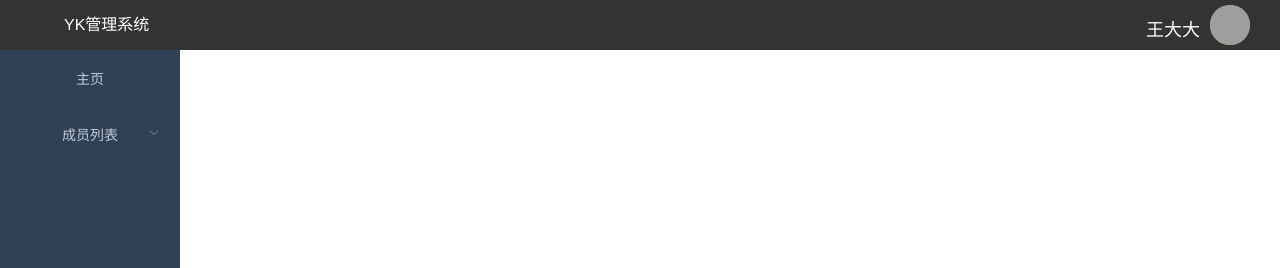
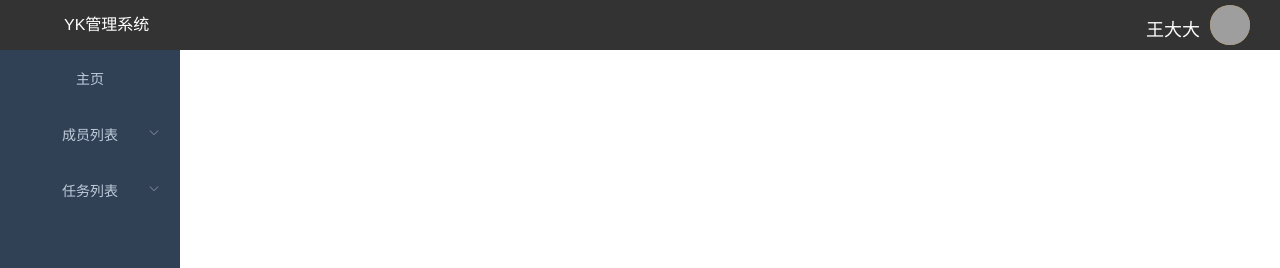
Before and after one commit to wyqvong/vue-manager-spa, a Vue app: page /#/Home in a window 1280 px wide. Shown: the top 268 px of the page. Built offline with nearby package versions, Linux system fonts and the light colour scheme; grey boxes are pictures that could not be loaded.

Commit message:
修复了单个子路由时不显示父路由的bug

```diff
--- a/src/layout/components/Sidebar/SidebarItem.vue
+++ b/src/layout/components/Sidebar/SidebarItem.vue
@@ -1,6 +1,6 @@
 <template>
   <div class="menu-wrapper">
-    <template v-if="hasOneShowingChild(item.children,item) && (!onlyOneChild.children||onlyOneChild.noShowingChildren)&&!item.alwayShow">
+    <template v-if="hasOneShowingChild(item.children,item) && (!onlyOneChild.children||onlyOneChild.noShowingChildren)&&!item.alwaysShow">
       <app-link v-if="onlyOneChild.meta" :to="resolvePath(onlyOneChild.path)">
         <el-menu-item :index="resolvePath(onlyOneChild.path)" :class="{'submenu-title-noDropdown':!isNest}">
           <i :class="onlyOneChild.meta && onlyOneChild.meta.icon ||(item.meta&&item.meta.icon)" />
--- a/src/router/index.js
+++ b/src/router/index.js
@@ -43,6 +43,23 @@ const routes = [
         meta: { title: '2018级' }
       }
     ]
+  },
+  {
+    path: '/task',
+    component: Layout,
+    redirect: '/task/project',
+    name: 'Task',
+    meta: { title: '任务列表' },
+    alwaysShow: true,
+    hidden: false,
+    children: [
+      {
+        path: 'project',
+        name: 'Project',
+        component: () => import('@/views/task/project'),
+        meta: { title: '项目' }
+      }
+    ]
   }
 ]
 
```
Also changed, not shown: src/views/task/project.vue (added).
